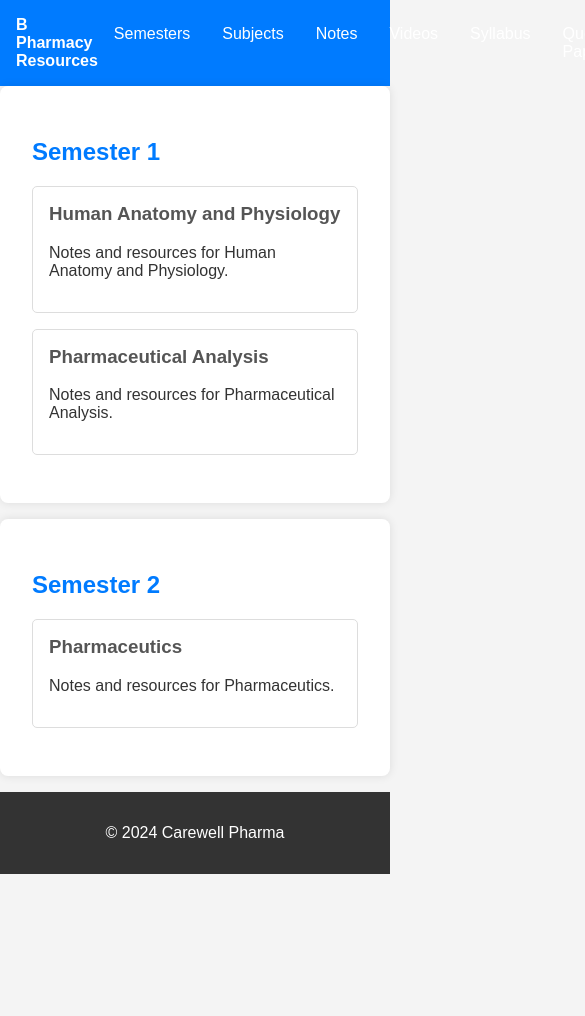
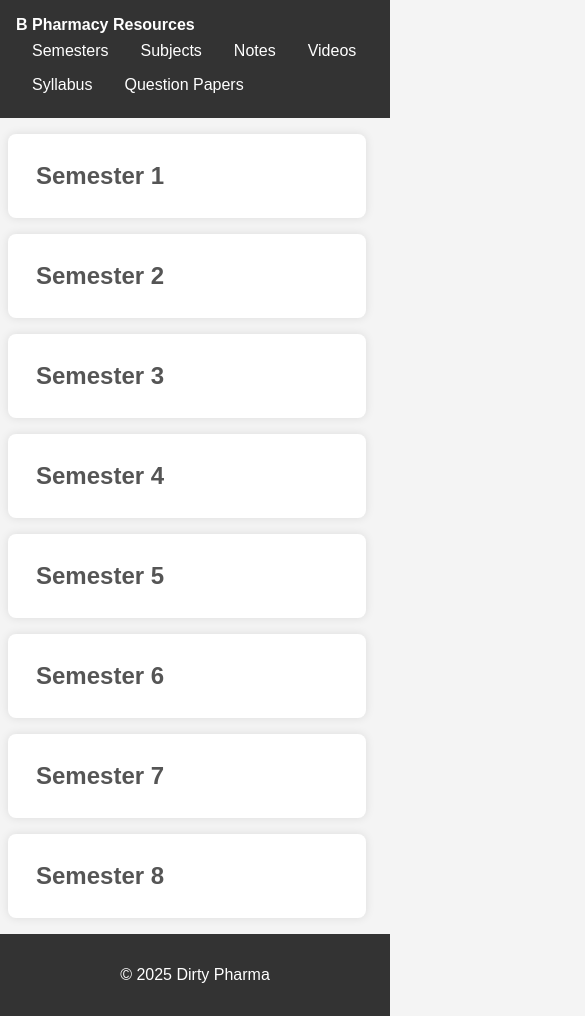
Before and after one commit to andyyadav/andyyadav.github.io, a plain HTML site: page index.html in a window 390 px wide. Shown: the top 1016 px of the page, 585 px wide, since content can reach past the window. Before the commit the page ends 874 px from the top, so only its background shows below. Drawn offline with Linux system fonts and the light colour scheme.

Commit message:
Add files via upload

```diff
--- a/index.html
+++ b/index.html
@@ -3,7 +3,7 @@
 <head>
     <meta charset="UTF-8">
     <meta name="viewport" content="width=device-width, initial-scale=1.0">
-    <title>B Pharmacy Notes</title>
+    <title>Dirty Pharma</title>
     <link rel="stylesheet" href="style.css">
 </head>
 <body>
@@ -21,28 +21,83 @@
         </ul>
     </nav>
 
-    <section class="semester-section">
+    <div class="semester-dropdown">
         <h2>Semester 1</h2>
-        <div class="subject">
-            <h3>Human Anatomy and Physiology</h3>
-            <p>Notes and resources for Human Anatomy and Physiology.</p>
-        </div>
-        <div class="subject">
-            <h3>Pharmaceutical Analysis</h3>
-            <p>Notes and resources for Pharmaceutical Analysis.</p>
-        </div>
-        </section>
+         <div class="subject"><a href="C:\Users\Anand\Documents\New folder\Human Anatomy & Physiology.pdf" download><h3>Human Anatomy and Physiology I</h3></a></div>
+       <div class="subject"><a href="C:\Users\Anand\Documents\New folder\Pharmaceutics.pdf" download><h3>Pharmaceutics</h3></a></div>
+        <div class="subject"><a href="C:\Users\Anand\Documents\New folder\Pharmaceutical Analysis.pdf" download><h3>Pharmaceutical Analysis I</h3></a></div>
+        <div class="subject"><a href="C:\Users\Anand\Documents\New folder\Pharmaceutical Inorganic Chemistry.pdf" download><h3>Pharmaceutical Inorganic Chemistry</h3></a></div>
+         <div class="subject"><a href="C:\Users\Anand\Documents\New folder\Communication Skills.pdf" download><h3>Communication Skills</h3></a></div>
+        <div class="subject"><a href="C:\Users\Anand\Documents\New folder\Remidial Biology.pdf" download><h3>Remedial Biology</h3></a></div>
+<div class="subject"><h3>Remedial Mathematics</h3></div>
+    </div>
 
-    <section class="semester-section">
+    <div class="semester-dropdown">
         <h2>Semester 2</h2>
-        <div class="subject">
-            <h3>Pharmaceutics</h3>
-            <p>Notes and resources for Pharmaceutics.</p>
-        </div>
-        </section>
+        <div class="subject"><a href="C:\Users\Anand\Documents\New folder\Human Anatomy & Phisiology II.pdf" download><h3>Human Anatomy and Physiology II</h3></a></div>
+        <div class="subject"><a href="C:\Users\Anand\Documents\New folder\Pharmaceutical Organic Chemistry.pdf" download><h3>Pharmaceutical Organic Chemistry I</h3></a></div>
+        <div class="subject"><a href="C:\Users\Anand\Documents\New folder\Biochemistry.pdf" download><h3>Biochemistry</h3></a></div>
+        <div class="subject"><a href="C:\Users\Anand\Documents\New folder\Pathophisiology.pdf" download><h3>Pathophysiology</h3></a></div>
+        <div class="subject"><a href="C:\Users\Anand\Documents\New folder\Computer Application in Pharmacy.pdf" download><h3>Computer Applications in Pharmacy</h3></a></div>
+        <div class="subject"><a href="C:\Users\Anand\Documents\New folder\Enviromental Sciences.pdf" download><h3>Environmental Sciences</h3></a></div>
+    </div>
+
+    <div class="semester-dropdown">
+        <h2>Semester 3</h2>
+        <div class="subject"><h3>Pharmaceutical Organic Chemistry II</h3></div>
+        <div class="subject"><h3>Physical Pharmaceutics I</h3></div>
+        <div class="subject"><h3>Pharmaceutical Microbiology</h3></div>
+        <div class="subject"><h3>Pharmacognosy and Phytochemistry I</h3></div>
+    </div>
+
+    <div class="semester-dropdown">
+        <h2>Semester 4</h2>
+        <div class="subject"><h3>Pharmaceutical Organic Chemistry III</h3></div>
+        <div class="subject"><h3>Physical Pharmaceutics II</h3></div>
+        <div class="subject"><h3>Pharmacology I</h3></div>
+        <div class="subject"><h3>Pharmacognosy and Phytochemistry II</h3></div>
+    </div>
+
+    <div class="semester-dropdown">
+        <h2>Semester 5</h2>
+        <div class="subject"><h3>Medicinal Chemistry I</h3></div>
+        <div class="subject"><h3>Industrial Pharmacy I</h3></div>
+        <div class="subject"><h3>Pharmacology II</h3></div>
+        <div class="subject"><h3>Pharmacognosy and Phytochemistry III</h3></div>
+        <div class="subject"><h3>Pharmaceutical Jurisprudence</h3></div>
+    </div>
+
+    <div class="semester-dropdown">
+        <h2>Semester 6</h2>
+        <div class="subject"><h3>Medicinal Chemistry II</h3></div>
+        <div class="subject"><h3>Pharmacology III</h3></div>
+        <div class="subject"><h3>Herbal Drug Technology</h3></div>
+        <div class="subject"><h3>Biopharmaceutics and Pharmacokinetics</h3></div>
+        <div class="subject"><h3>Pharmaceutical Biotechnology</h3></div>
+        <div class="subject"><h3>Quality Assurance</h3></div>
+    </div>
+
+    <div class="semester-dropdown">
+        <h2>Semester 7</h2>
+        <div class="subject"><h3>Instrumental Methods of Analysis</h3></div>
+        <div class="subject"><h3>Industrial Pharmacy II</h3></div>
+        <div class="subject"><h3>Pharmacy Practice</h3></div>
+        <div class="subject"><h3>Novel Drug Delivery Systems</h3></div>
+        <div class="subject"><h3>Elective Subject I</h3></div>
+    </div>
+
+    <div class="semester-dropdown">
+        <h2>Semester 8</h2>
+        <div class="subject"><h3>Regulatory Affairs</h3></div>
+        <div class="subject"><h3>Pharmacovigilance</h3></div>
+        <div class="subject"><h3>Social and Preventive Pharmacy</h3></div>
+        <div class="subject"><h3>Pharma Marketing Management</h3></div>
+        <div class="subject"><h3>Elective Subject II</h3></div>
+        <div class="subject"><h3>Project Work</h3></div>
+    </div>
 
     <footer>
-        <p>&copy; 2024 Carewell Pharma</p>
+        <p>&copy; 2025 Dirty Pharma</p>
     </footer>
 </body>
 </html>
--- a/style.css
+++ b/style.css
@@ -8,11 +8,16 @@ body {
 }
 
 nav {
-    background-color: #007bff;
+    background-color: #333;
     padding: 1em;
     display: flex;
-    justify-content: space-between;
+    justify-content: flex-start; /* Align items to the start */
     align-items: center;
+    flex-wrap: wrap; /* Allow wrapping on smaller screens */
+}
+
+nav .heading {
+    margin-right: 1em; /* Add some spacing */
 }
 
 nav .heading h4 {
@@ -25,6 +30,7 @@ nav .nav-links {
     padding: 0;
     margin: 0;
     display: flex;
+    flex-wrap: wrap; /* Allow wrapping */
 }
 
 nav .nav-links li a {
@@ -32,34 +38,54 @@ nav .nav-links li a {
     text-decoration: none;
     padding: 0.5em 1em;
     display: block;
+    transition: background-color 0.3s ease; /* Smooth transition */
 }
 
 nav .nav-links li a:hover {
     background-color: #0056b3;
 }
 
-.semester-section {
-    padding: 2em;
-    margin-bottom: 1em;
+.semester-dropdown {
+    position: relative;
+    margin: 1em; /* Reduced margin for tighter layout */
     background-color: white;
+    padding: 1em;
     border-radius: 8px;
     box-shadow: 0 0 10px rgba(0, 0, 0, 0.1);
+    width: calc(100% - 2em); /* Take full width minus margins */
+    max-width: 600px; /* Maximum width to prevent excessive stretching on large screens */
+    box-sizing: border-box; /* Include padding and border in width */
 }
 
-.semester-section h2 {
-    color: #007bff;
+.semester-dropdown h2 {
+    color: #555;
+    cursor: pointer;
+    margin: 0;
+    padding: 0.5em; /* Reduced padding */
+    transition: background-color 0.3s ease;
+    display: inline-block; /* Only take space of content */
 }
 
-.subject {
-    margin-bottom: 1em;
-    padding: 1em;
+.semester-dropdown h2:hover {
+    background-color: #e0e0e0; /* Hover just on text */
+}
+
+.semester-dropdown .subject {
+    display: none;
+    margin-top: 0.5em; /* Reduced margin */
+    padding: 0.5em; /* Reduced padding */
     border: 1px solid #ddd;
     border-radius: 5px;
+}
+
+.semester-dropdown:hover .subject {
+    display: block;
 }
 
 .subject h3 {
     color: #555;
     margin-top: 0;
+    margin-bottom: 0.25em; /* Reduced margin */
 }
 
 footer {
@@ -67,4 +93,28 @@ footer {
     padding: 1em;
     background-color: #333;
     color: white;
+    width: 100%; /* Full width */
+    box-sizing: border-box;
 }
+
+/* Media Query for Mobile Compatibility */
+@media (max-width: 768px) {
+    nav {
+        flex-direction: column; /* Stack items vertically on small screens */
+        align-items: flex-start; /* Left align in column */
+    }
+
+    nav .nav-links {
+        width: 100%; /* Full width on small screens */
+    }
+
+    nav .nav-links li {
+        display: block; /* Full width list items */
+        text-align: left;
+    }
+
+    .semester-dropdown {
+        margin-left: 0.5em;
+        margin-right: 0.5em;
+    }
+}
```
